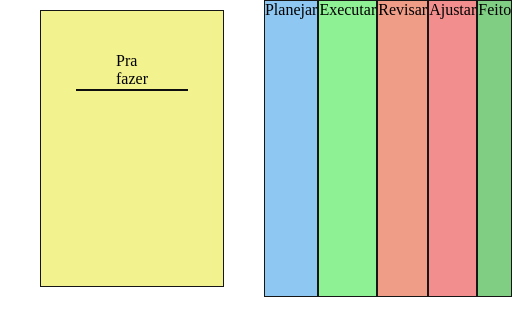
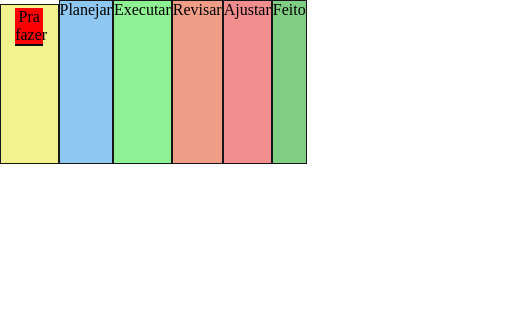
Before and after one commit to Alexsandro-souza/Lista_de_tarefas, a plain HTML site: page index.html in a window 390 px wide. Shown: the whole page, 512 px wide, since content can reach past the window. Drawn offline with Linux system fonts and the light colour scheme.

Commit message:
Ajustando a responsividade da tela

```diff
--- a/css/style.css
+++ b/css/style.css
@@ -9,16 +9,27 @@
 
 .container .pra-fazer{
     background: rgba(229, 229, 31, 0.5);
-    padding: 40px 40px 50% 40px;
+    box-sizing: border-box;
+    margin-top: 1%;
+    width: 15%;
+    padding-bottom: 30%;
     border: 1px solid rgb(23, 22, 22);
-    margin: 10px 40px;
+
 }
 
 .container .pra-fazer #pra-fazer-box{
     border-bottom: 2px solid rgb(15, 14, 14);
-    margin: auto -5px; /* adicione uma margem negativa para estender a borda da div b */
-    padding: 1px 40px;
+    box-sizing: border-box;
+    margin-top: 5%;
+    margin-left: 25%;
+    margin-right: 25%;
+    width: 50%;
+    background: red;
 }
+.container .pra-fazer #pra-fazer-box p{
+    text-align: center;
+}
+
 
 .container .planejar{
     background: rgb(31, 146, 229, 0.5);
```
